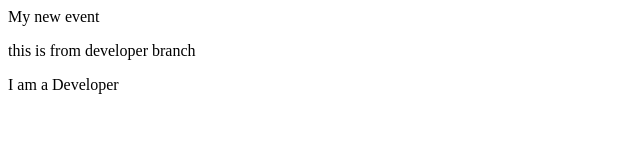
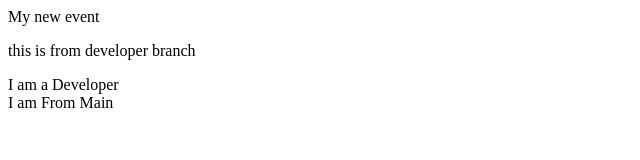
Before and after one commit to mahesht-mrk/Event-Management-Project-Repo, a plain HTML site: page index.html in a window 1280 px wide. Shown: the full height of the page, 0-640 px from the left. Drawn offline with Linux system fonts and the light colour scheme.

Commit message:
Added from Main

```diff
--- a/index.html
+++ b/index.html
@@ -1,3 +1,4 @@
 <p> My new event</p>
 <p> this is from developer branch</p>
 <div> I am a Developer</div>
+<div> I am From Main</div>
```
